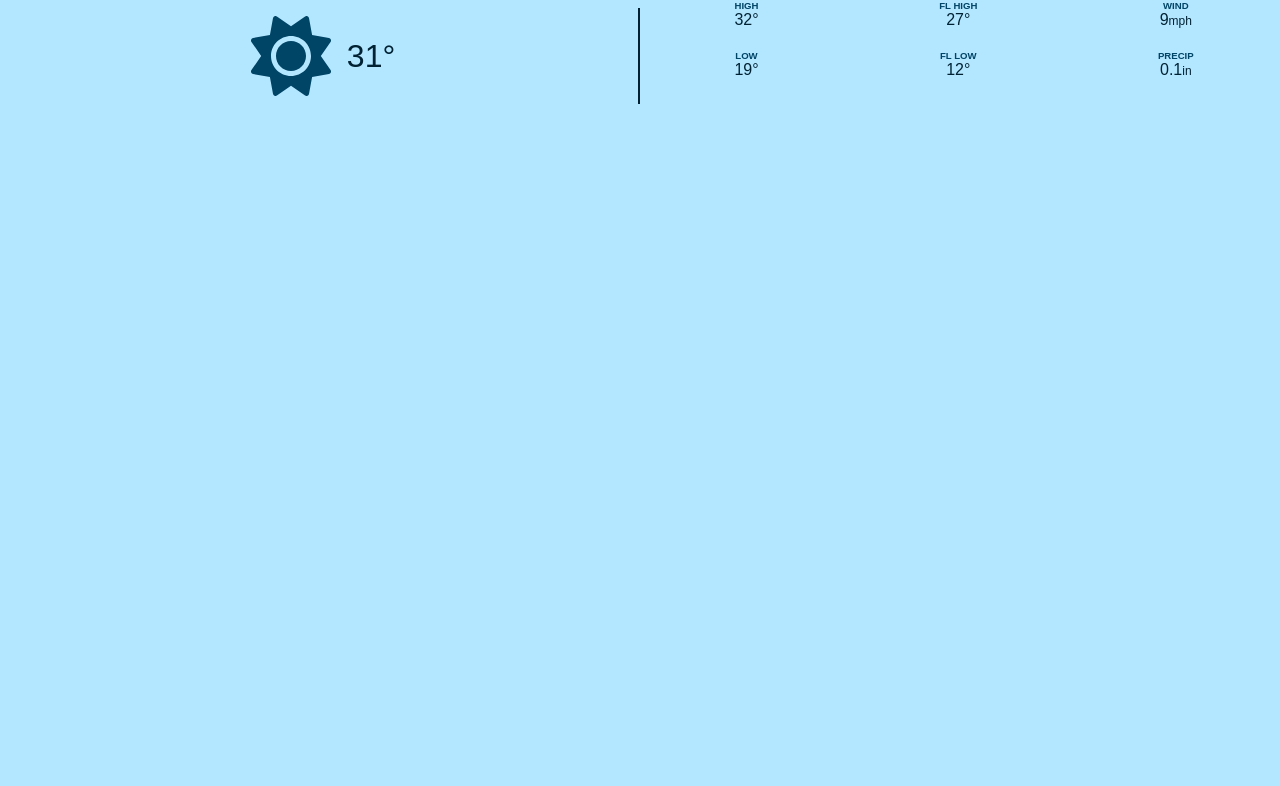
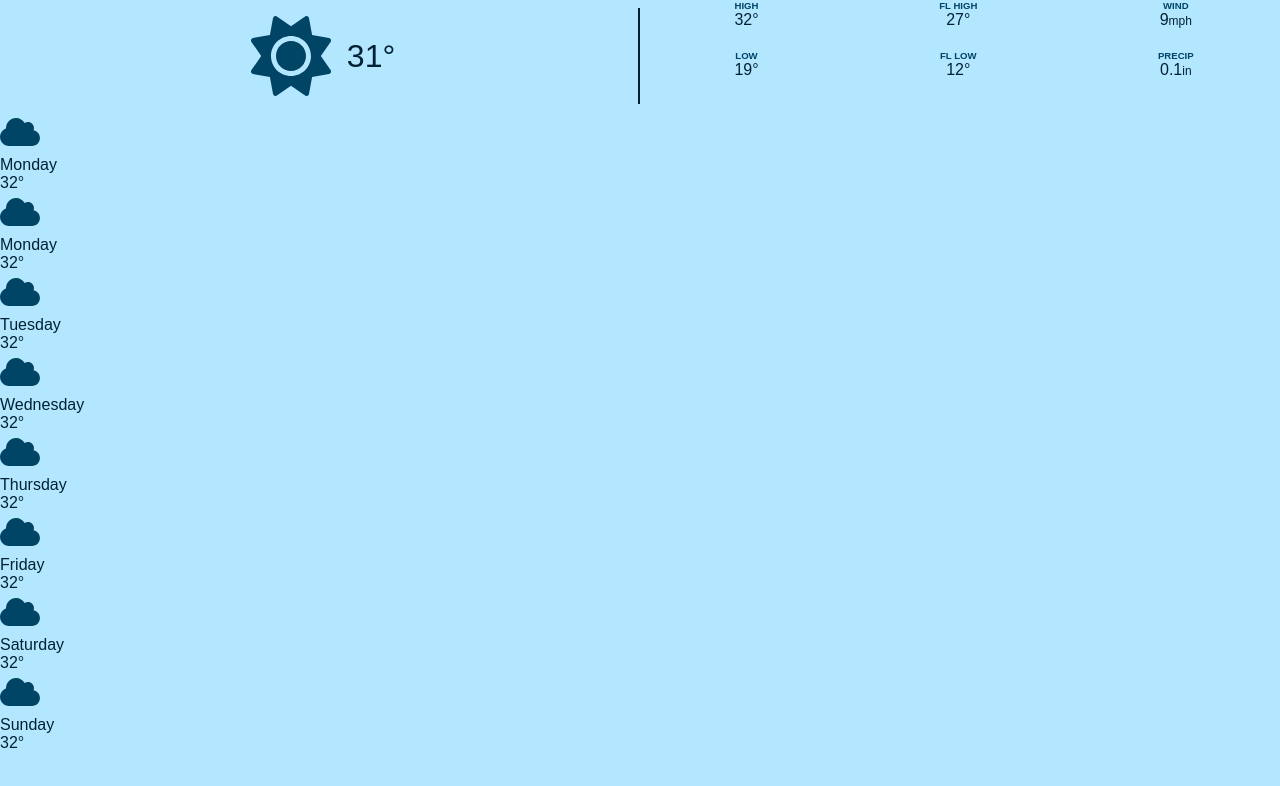
Before and after one commit to EleahBurman/weather-app, a website built with Vite: page index.html in a window 1280 px wide. Built offline with nearby package versions, Linux system fonts and the light colour scheme.

Commit message:
Add days of week

```diff
--- a/index.html
+++ b/index.html
@@ -41,6 +41,50 @@
         </div>
       </div>
     </header>
+    <section class="day-section" data-day-section>
+      <div class="day-card">
+        <img src="icons/cloud.svg" class="weather-icon" alt="weather icon"/>
+        <div class="day-card-day">Monday</div>
+        <div>32&deg;</div>
+      </div>
+      <div class="day-card">
+        <img src="icons/cloud.svg" class="weather-icon" alt="weather icon"/>
+        <div class="day-card-day">Monday</div>
+        <div>32&deg;</div>
+      </div>
+      <div class="day-card">
+        <img src="icons/cloud.svg" class="weather-icon" alt="weather icon"/>
+        <div class="day-card-day">Tuesday</div>
+        <div>32&deg;</div>
+      </div>
+      <div class="day-card">
+        <img src="icons/cloud.svg" class="weather-icon" alt="weather icon"/>
+        <div class="day-card-day">Wednesday</div>
+        <div>32&deg;</div>
+      </div>
+      <div class="day-card">
+        <img src="icons/cloud.svg" class="weather-icon" alt="weather icon"/>
+        <div class="day-card-day">Thursday</div>
+        <div>32&deg;</div>
+      </div>
+      <div class="day-card">
+        <img src="icons/cloud.svg" class="weather-icon" alt="weather icon"/>
+        <div class="day-card-day">Friday</div>
+        <div>32&deg;</div>
+      </div>
+      <div class="day-card">
+        <img src="icons/cloud.svg" class="weather-icon" alt="weather icon"/>
+        <div class="day-card-day">Saturday</div>
+        <div>32&deg;</div>
+      </div>
+      <div class="day-card">
+        <img src="icons/cloud.svg" class="weather-icon" alt="weather icon"/>
+        <div class="day-card-day">Sunday</div>
+        <div>32&deg;</div>
+      </div>
+    </section>
+
+    <template></template>
     <script type="module" src="/main.js"></script>
   </body>
 </html>
```
